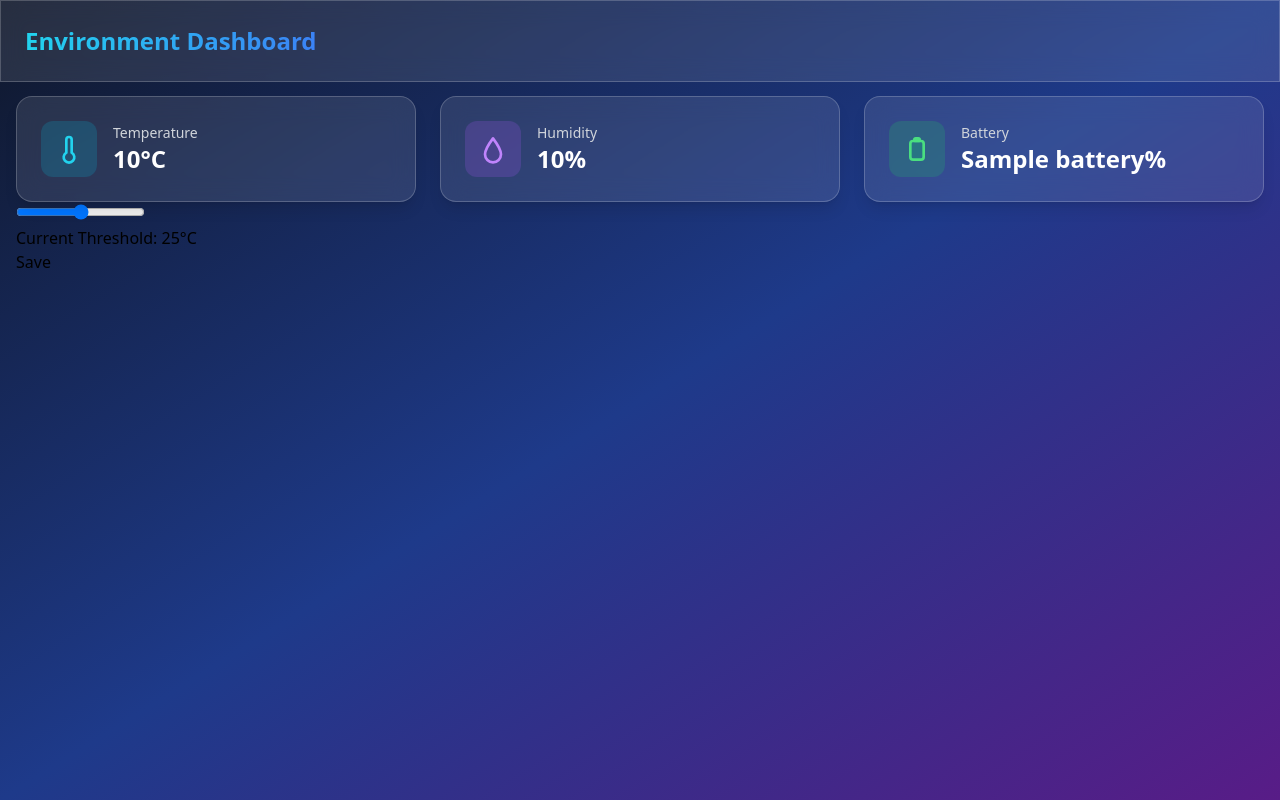
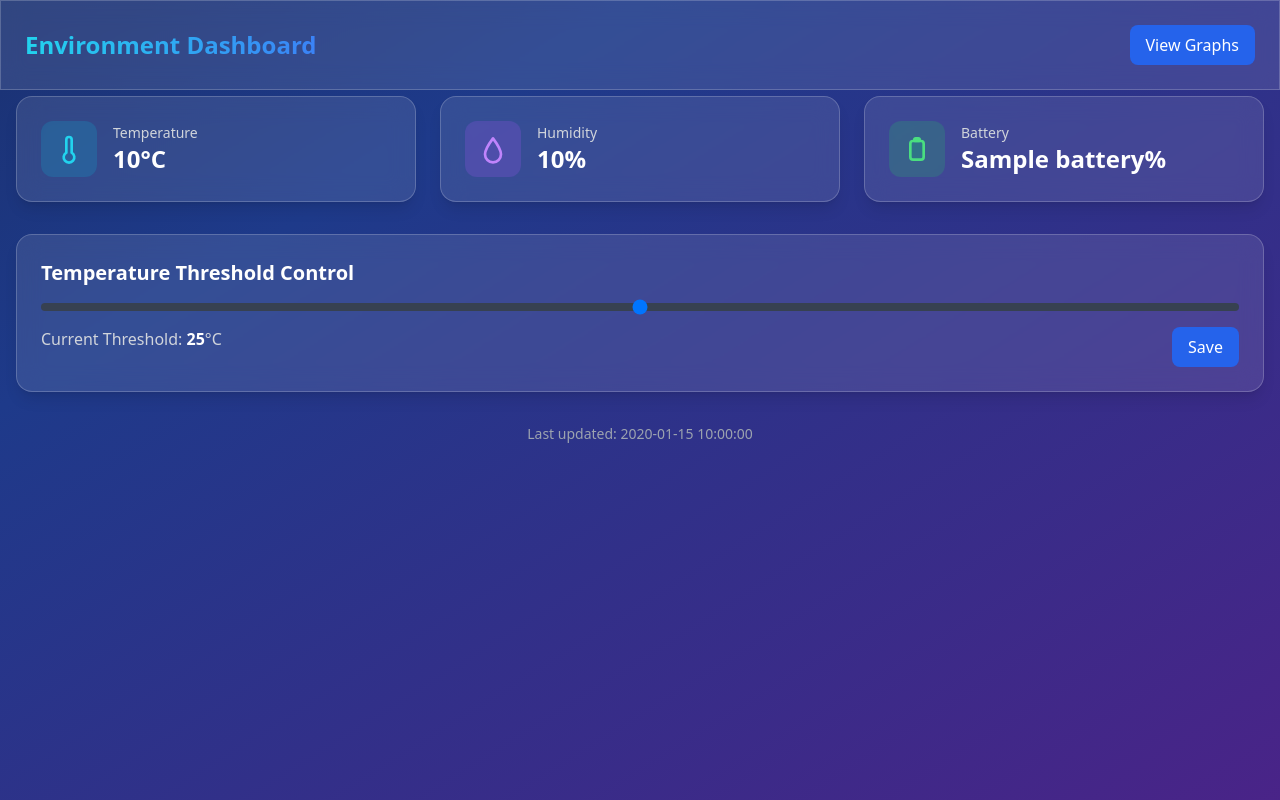
Before and after one commit to macky34/petwatch, a Flask app: template src/templates/dashboard.html in a window 1280 px wide. Run offline with Flask 3, Linux system fonts and the light colour scheme; the template is opened without the code that fills it: most values are stand-ins (such as "Sample title", 1, 10 or a date in 2020); parts of the project's set-up code (start-up, migrations or seed data) failed here and were passed over; some libraries are stand-ins or nearby versions.

Commit message:
動的に値を更新するように仕様変更。ダッシュボードからグラフへのリンク追加

```diff
--- a/src/app.py
+++ b/src/app.py
@@ -65,6 +65,15 @@ def set_threshold():
     data = request.json
     save_threshold(float(data["threshold"]))
     return jsonify({"status": "ok"})
+
+@app.route("/get_latest_data")
+def latest_data_endpoint():
+    """最新のセンサーデータを JSON で返す API エンドポイント"""
+    latest_data = get_latest_data()
+    if latest_data:
+        return jsonify(latest_data)
+    else:
+        return jsonify({"error": "No data available"}), 404
 
 @app.route("/")
 def index():
--- a/src/templates/dashboard.html
+++ b/src/templates/dashboard.html
@@ -28,6 +28,11 @@
             -webkit-backdrop-filter: blur(12px);
             border: 1px solid rgba(255, 255, 255, 0.2);
         }
+
+        .animate-gradient-wave {
+            background-size: 200% 200%;
+            animation: gradient-wave 15s ease infinite;
+        }
     </style>
 </head>
 
@@ -40,7 +45,11 @@
                     Environment Dashboard
                 </span>
             </h1>
-            <div class="flex items-center space-x-4"></div>
+            <div class="flex items-center space-x-4">
+                <a href="/graph" class="px-4 py-2 bg-blue-600 text-white rounded-lg hover:bg-blue-700 transition-colors">
+                    View Graphs
+                </a>
+            </div>
         </div>
     </header>
 
@@ -60,7 +69,7 @@
                         </div>
                         <div>
                             <p class="text-sm text-gray-300">Temperature</p>
-                            <p class="text-2xl font-bold text-white">{{ latest_data.temperature|round(1) }}°C</p>
+                            <p class="text-2xl font-bold text-white" id="temperature-value">{{ latest_data.temperature|round(1) }}°C</p>
                         </div>
                     </div>
                 </div>
@@ -76,7 +85,7 @@
                         </div>
                         <div>
                             <p class="text-sm text-gray-300">Humidity</p>
-                            <p class="text-2xl font-bold text-white">{{ latest_data.humidity|round(1) }}%</p>
+                            <p class="text-2xl font-bold text-white" id="humidity-value">{{ latest_data.humidity|round(1) }}%</p>
                         </div>
                     </div>
                 </div>
@@ -95,15 +104,32 @@
                         </div>
                         <div>
                             <p class="text-sm text-gray-300">Battery</p>
-                            <p class="text-2xl font-bold text-white">{{ latest_data.battery }}%</p>
+                            <p class="text-2xl font-bold text-white" id="battery-value">{{ latest_data.battery }}%</p>
                         </div>
                     </div>
                 </div>
             </div>
+
+            <!-- 温度しきい値設定 -->
+            <div class="glass-effect p-6 rounded-2xl shadow-lg mt-6">
+                <h2 class="text-xl font-bold text-white mb-4">Temperature Threshold Control</h2>
+                <div class="flex flex-col space-y-4">
+                    <div class="flex items-center">
+                        <input type="range" id="tempSlider" min="15" max="35" step="0.5" class="w-full h-2 bg-gray-700 rounded-lg appearance-none cursor-pointer" value="25">
                     </div>
-        <input type="range" id="tempSlider" min="15" max="35" step="1" value="25">
-        <p>Current Threshold: <span id="currentValue"></span>°C</p>
-        <button onclick="updateThreshold()">Save</button>
+                    <div class="flex justify-between">
+                        <p class="text-gray-300">Current Threshold: <span id="currentValue" class="font-bold text-white">25</span>°C</p>
+                        <button id="saveThreshold" class="px-4 py-2 bg-blue-600 text-white rounded-lg hover:bg-blue-700 transition-colors">Save</button>
+                    </div>
+                </div>
+            </div>
+
+            <!-- Last Update -->
+            <div class="text-center text-sm text-gray-400 mt-6">
+                Last updated: <span id="last-update">{{ latest_data.timestamp }}</span>
+            </div>
+        </div>
+    </main>
 
     <script>
         // 初期値をサーバーから取得
@@ -118,15 +144,50 @@
             document.getElementById("currentValue").textContent = this.value;
         });
 
+        document.getElementById("saveThreshold").addEventListener("click", function() {
+            updateThreshold();
+        });
+
         function updateThreshold() {
             fetch("/set_threshold", {
                 method: "POST",
                 headers: { "Content-Type": "application/json" },
                 body: JSON.stringify({ threshold: document.getElementById("tempSlider").value })
+            })
+            .then(response => response.json())
+            .then(data => {
+                if (data.status === "ok") {
+                    // 設定成功時の視覚的フィードバック
+                    const button = document.getElementById("saveThreshold");
+                    button.classList.add("bg-green-600");
+                    button.textContent = "Saved!";
+                    setTimeout(() => {
+                        button.classList.remove("bg-green-600");
+                        button.textContent = "Save";
+                    }, 2000);
+                }
             });
         }
+
+        // センサーデータの定期的な更新
+        function updateSensorData() {
+            fetch("/get_latest_data")
+                .then(response => response.json())
+                .then(data => {
+                    document.getElementById("temperature-value").textContent = data.temperature.toFixed(1) + "°C";
+                    document.getElementById("humidity-value").textContent = data.humidity.toFixed(1) + "%";
+                    document.getElementById("battery-value").textContent = data.battery + "%";
+                    document.getElementById("last-update").textContent = new Date(data.timestamp).toLocaleString();
+                })
+                .catch(error => console.error("Error fetching sensor data:", error));
+        }
+
+        // 30秒ごとにデータを更新
+        setInterval(updateSensorData, 30000);
+
+        // ページ読み込み直後にも一度更新
+        document.addEventListener("DOMContentLoaded", updateSensorData);
     </script>
-    </main>
 </body>
 
 </html>
```
Also changed, not shown: src/templates/graph.html (+54 -18 lines). Lines whose indentation alone changed are shown as unchanged.
